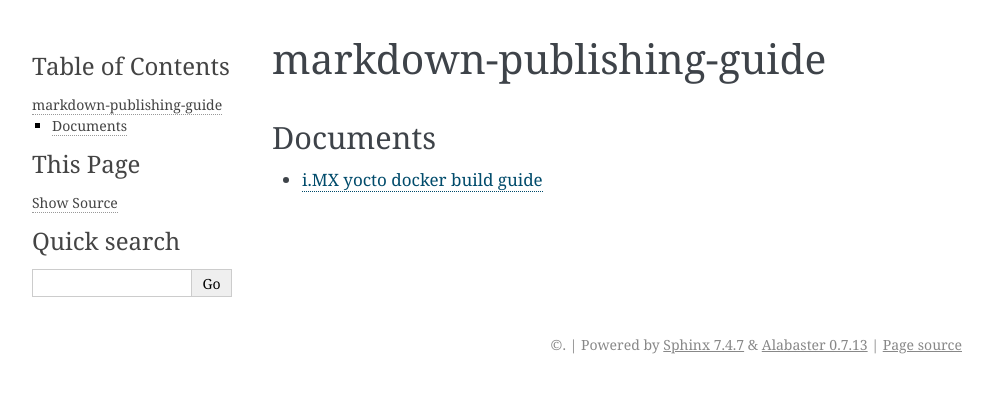
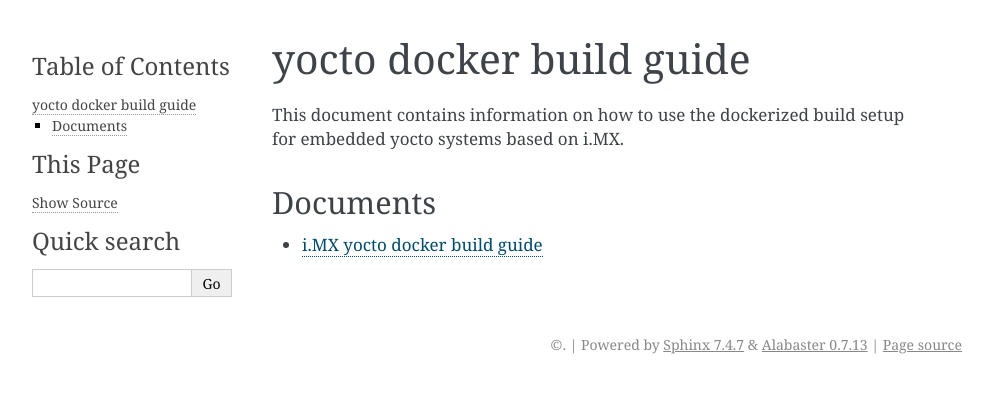
Before and after one commit to tlwt/yoctoDocker, a Sphinx documentation site: the page built from docs/index.rst, in a window 1280 px wide. Shown: the top 393 px of the page, without its empty margins (148-1141 px from the left). Built offline with Sphinx 7.4.7, drawn with Linux system fonts in a browser that asks for light colours.

Commit message:
Update index.rst
#3

```diff
--- a/docs/index.rst
+++ b/docs/index.rst
@@ -1,5 +1,6 @@
-markdown-publishing-guide
+yocto docker build guide
 -------------------------
+This document contains information on how to use the dockerized build setup for embedded yocto systems based on i.MX.
 
 Documents
 =========
```
